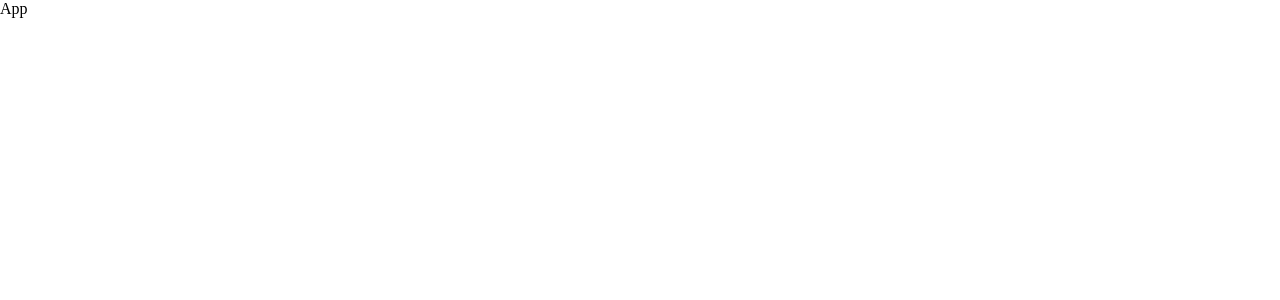
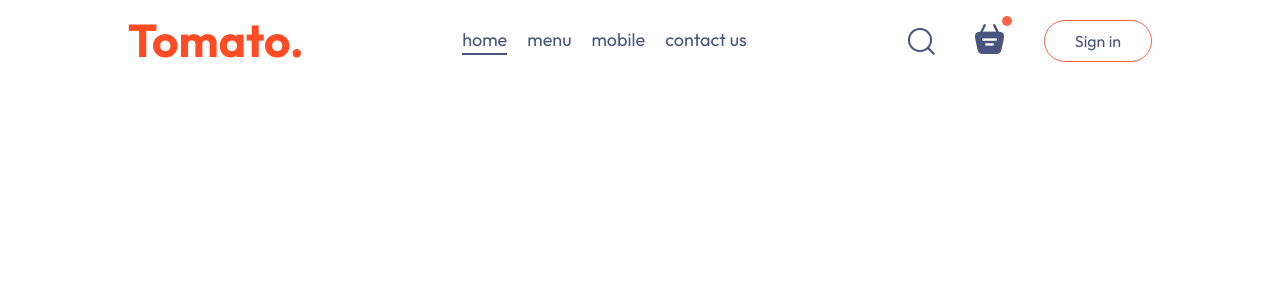
Before and after one commit to darrentan0512/food-delv, a React (Vite) app: page / in a window 1280 px wide. Shown: the top 300 px of the page. Built offline with nearby package versions, Linux system fonts and the light colour scheme.

Commit message:
create navbar

```diff
--- a/src/App.jsx
+++ b/src/App.jsx
@@ -1,8 +1,11 @@
 import React from 'react'
+import Navbar from './components/navbar/Navbar'
 
 const App = () => {
   return (
-    <div>App</div>
+    <div className='app'>
+      <Navbar/>
+    </div>
   )
 }
 
--- /dev/null
+++ b/src/components/navbar/Navbar.css
@@ -0,0 +1,62 @@
+.navbar{
+    padding:20px 0px;
+    display:flex;
+    justify-content: space-between;
+    align-items:center
+}
+
+.navbar .logo {
+    width: 150px;
+}
+
+.navbar-menu {
+    display: flex;
+    list-style: none;
+    gap: 20px;
+    color: #49557e;
+    font-size: 18px;
+}
+
+.navbar-right {
+    display:flex;
+    align-items: center;
+    gap: 40px;
+}
+
+.navbar button {
+    background: transparent;
+    font-size: 16px;
+    color: #49557e;
+    border: 1px solid tomato;
+    padding: 10px 30px;
+    border-radius: 50px;
+    cursor: pointer;
+    transition: 0.3s
+}
+
+.navbar button:hover{
+    background-color: #fff4f2;
+}
+
+.navbar .active{
+    padding-bottom: 2px;
+    border-bottom: 2px solid #49557e;
+}
+
+.navbar li{
+    cursor:pointer;
+}
+
+.navbar-search-icon{
+    position: relative;
+}
+
+.navbar-search-icon .dot{
+    position: absolute;
+    min-width: 10px;
+    min-height: 10px;
+    background-color: tomato;
+    border-radius: 5px;
+    top: -8px;
+    right: -8px;
+}
--- /dev/null
+++ b/src/components/navbar/Navbar.jsx
@@ -0,0 +1,30 @@
+import React, { useState } from 'react'
+import './Navbar.css'
+import { assets } from "../../assets/assets"
+
+const Navbar = () => {
+
+    const [menu, setMenu] = useState("home")
+
+  return (
+    <div className='navbar'>
+        <img src={assets.logo} alt="logo"/>
+        <ul className="navbar-menu">
+            <li onClick={() => setMenu("home")} className={menu==="home"?"active":""}>home</li>
+            <li onClick={() => setMenu("menu")} className={menu==="menu"?"active":""}>menu</li>
+            <li onClick={() => setMenu("mobile")} className={menu==="mobile"?"active":""}>mobile</li>
+            <li onClick={() => setMenu("contact-us")} className={menu==="contact-us"?"active":""}>contact us</li>
+        </ul>
+        <div className='navbar-right'>
+            <img src={assets.search_icon} alt="" />
+            <div className="navbar-search-icon">
+                <img src={assets.basket_icon} alt=""/>
+                <div className="dot"></div>
+            </div>
+            <button>Sign in</button>
+        </div>
+    </div>
+  )
+}
+
+export default Navbar
--- a/src/index.css
+++ b/src/index.css
@@ -1,7 +1,9 @@
+@import url('https://fonts.googleapis.com/css2?family=Outfit:wght@100..900&display=swap');
 * {
   padding: 0;
   margin: 0;
   box-sizing: border-box;
+  font-family: Outfit;
 }
 
 body {
@@ -12,3 +14,7 @@
   text-decoration: none;
   color:inherit;
 }
+.app{
+  width: 80%;
+  margin: auto;
+}
```
